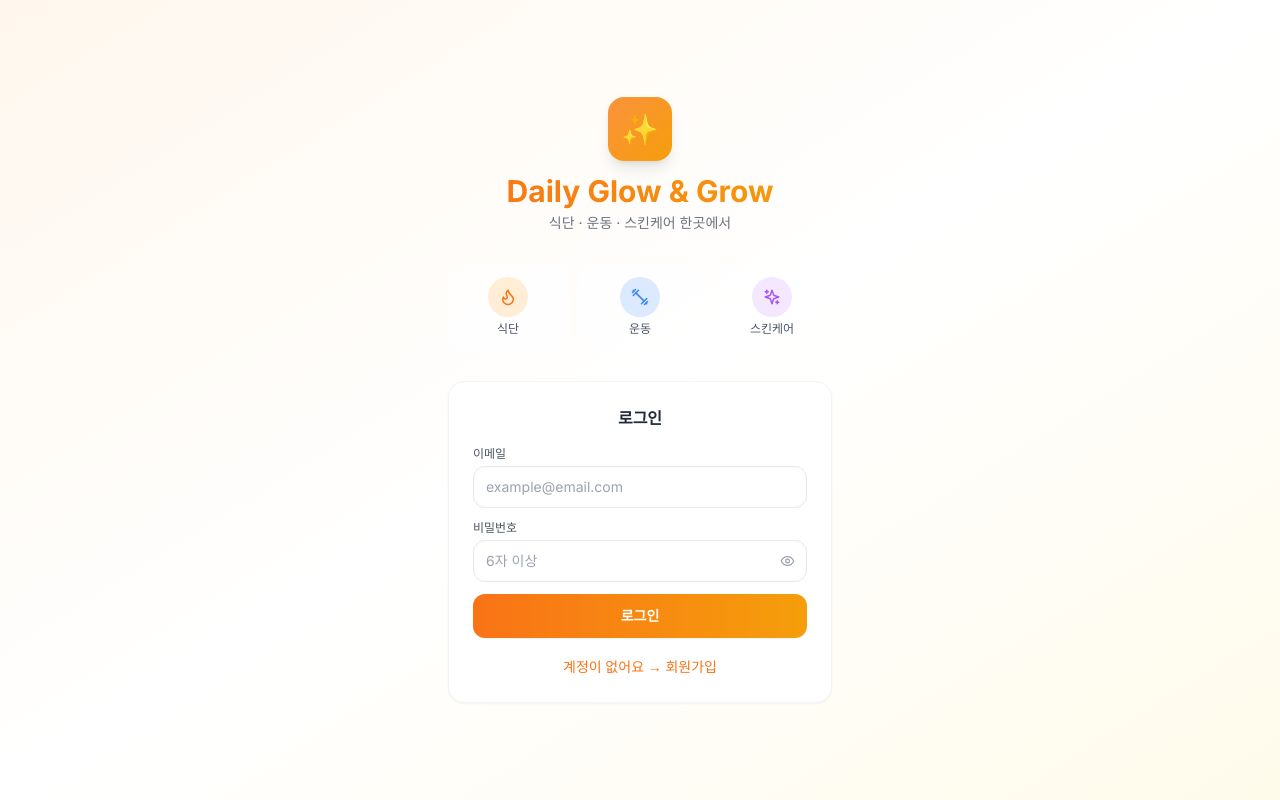
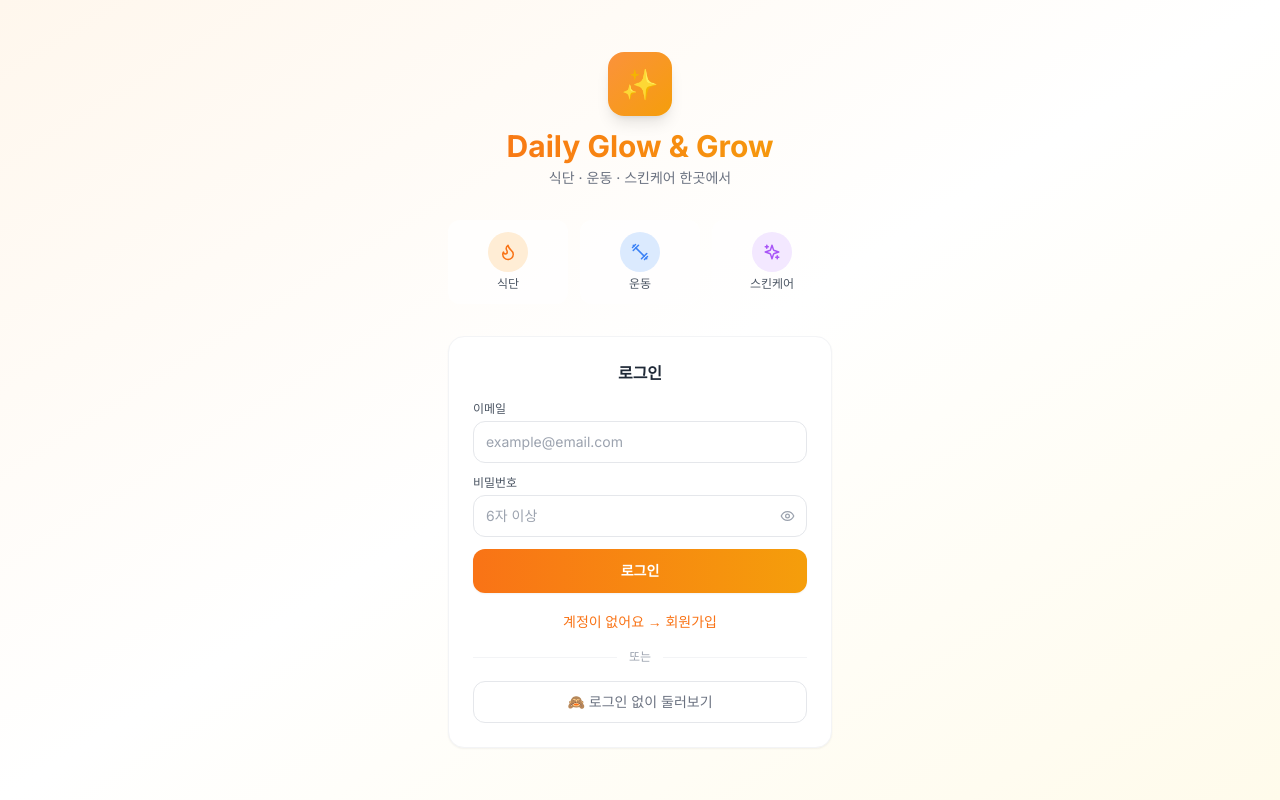
Before and after one commit to garinming/dailygrow, a Next.js app: page /login in a window 1280 px wide. Built offline with nearby package versions, Linux system fonts and the light colour scheme.

Commit message:
Add anonymous login button

```diff
--- a/src/app/login/page.tsx
+++ b/src/app/login/page.tsx
@@ -1,7 +1,7 @@
 'use client';
 
 import { useState } from 'react';
-import { createUserWithEmailAndPassword, signInWithEmailAndPassword } from 'firebase/auth';
+import { createUserWithEmailAndPassword, signInWithEmailAndPassword, signInAnonymously } from 'firebase/auth';
 import { auth } from '@/lib/firebase';
 import { useRouter } from 'next/navigation';
 import { Flame, Dumbbell, Sparkles, Eye, EyeOff } from 'lucide-react';
@@ -155,6 +155,34 @@ export default function LoginPage() {
               {isSignup ? '이미 계정이 있어요 → 로그인' : '계정이 없어요 → 회원가입'}
             </button>
           </div>
+
+          <div className="relative my-4">
+            <div className="absolute inset-0 flex items-center">
+              <div className="w-full border-t border-gray-100" />
+            </div>
+            <div className="relative flex justify-center">
+              <span className="px-3 bg-white text-xs text-gray-400">또는</span>
+            </div>
+          </div>
+
+          <button
+            type="button"
+            disabled={loading}
+            onClick={async () => {
+              setLoading(true);
+              try {
+                await signInAnonymously(auth);
+                router.replace('/');
+              } catch {
+                setError('익명 로그인에 실패했어요.');
+              } finally {
+                setLoading(false);
+              }
+            }}
+            className="w-full py-2.5 border border-gray-200 rounded-xl text-sm text-gray-500 hover:bg-gray-50 transition-colors disabled:opacity-50"
+          >
+            🙈 로그인 없이 둘러보기
+          </button>
         </div>
       </div>
     </div>
```
